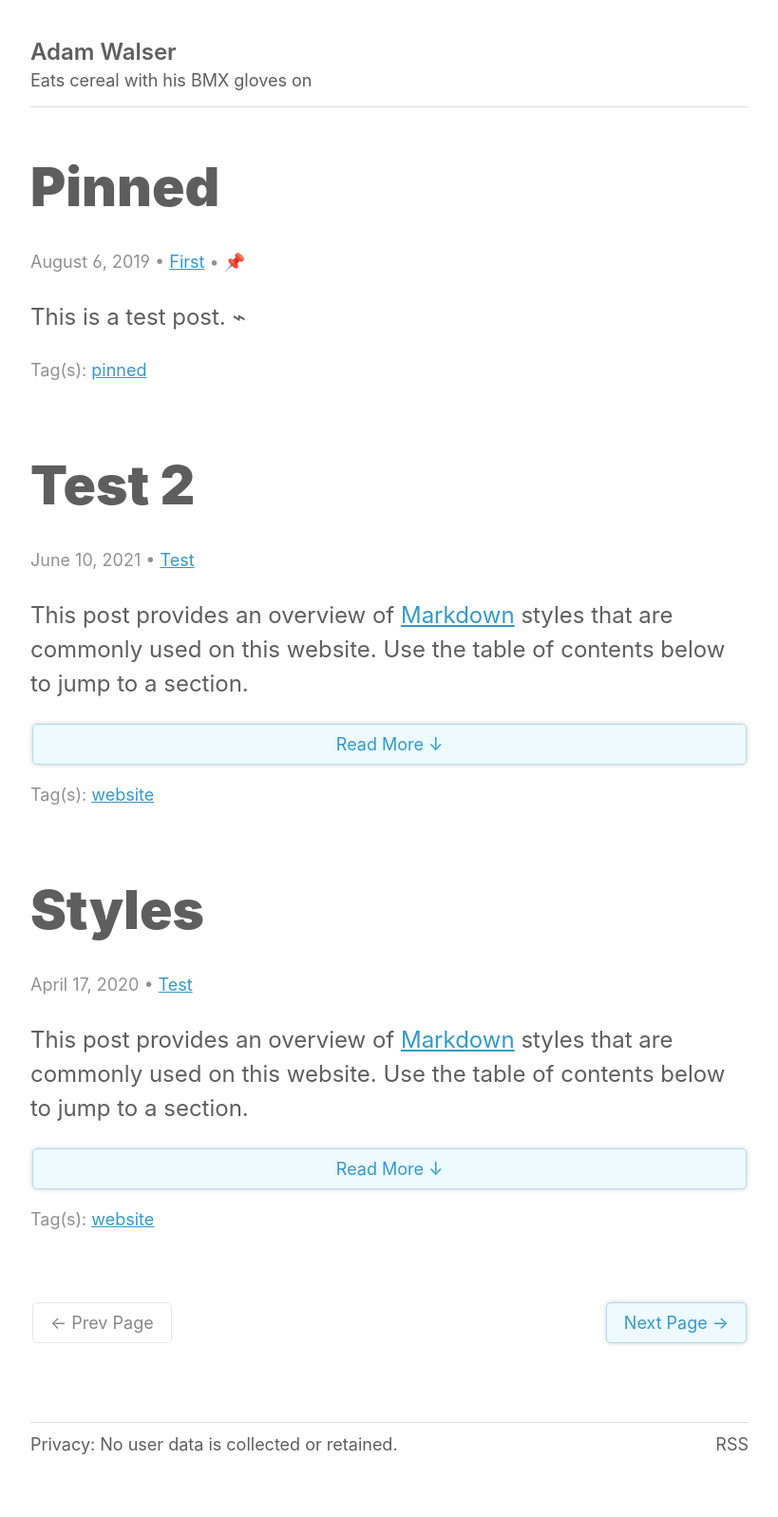
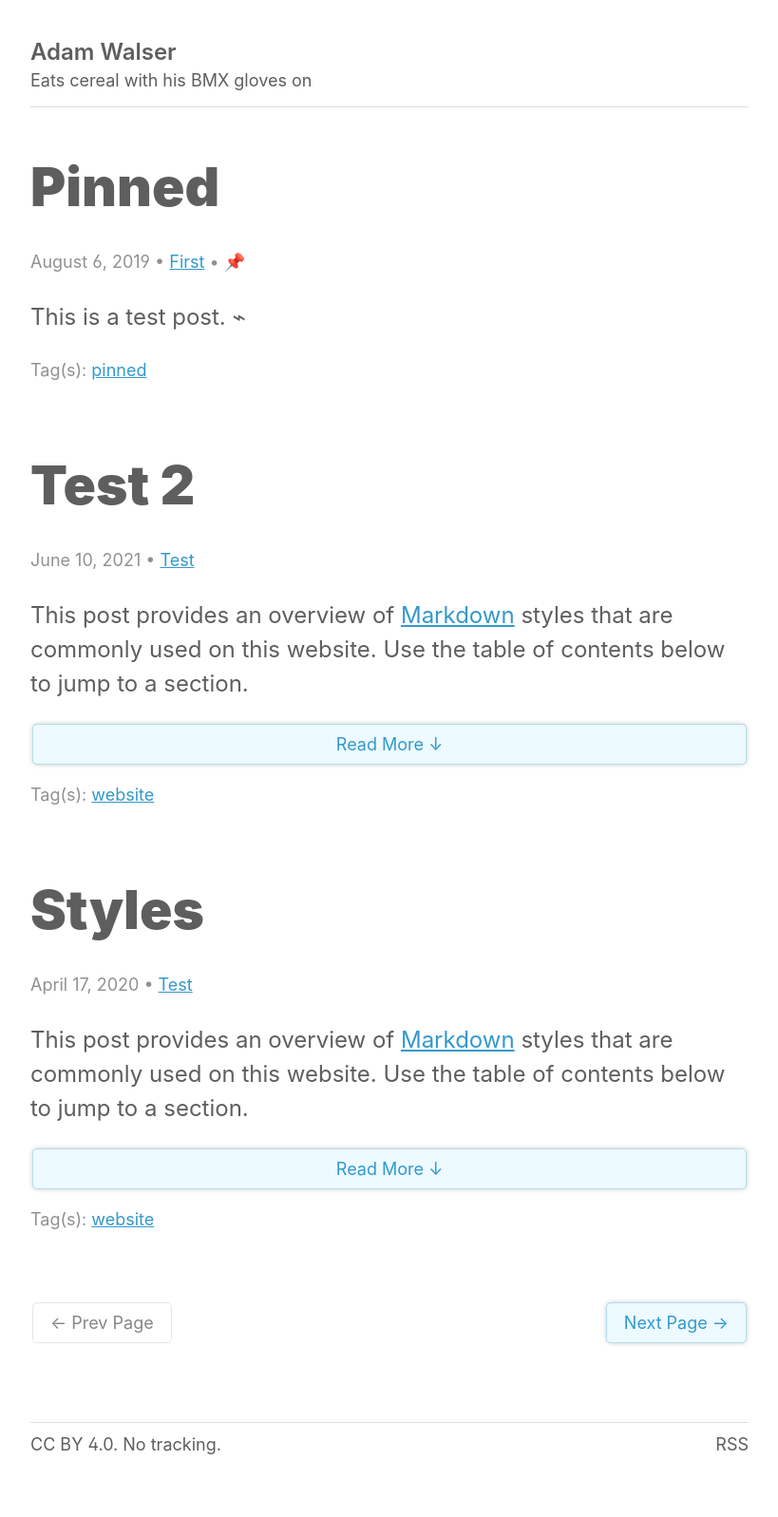
Before and after one commit to ajpwalser/ajpwalser.github.io, a Jekyll site: the page built from index.html, in a window 1280 px wide. Shown: the whole page at 95% size, without its empty margins (230-1049 px from the left). Built offline with Jekyll 4.4.1, drawn with Linux system fonts in a browser that asks for light colours; some web fonts are replaced; the list of posts is cut into pages by our own code.

Commit message:
Update default.html

```diff
--- a/_layouts/default.html
+++ b/_layouts/default.html
@@ -30,7 +30,7 @@
    <footer>
       <hr>
        <ul>
-         <li style="align-items:center;display:flex;flex-wrap:wrap;justify-content:space-between;margin-bottom:10px;">Privacy: No user data is collected or retained.
+         <li style="align-items:center;display:flex;flex-wrap:wrap;justify-content:space-between;margin-bottom:10px;"><a href="https://creativecommons.org/licenses/by/4.0/">CC BY 4.0. No tracking.
          <span><a href="{{ '/feed.xml' | prepend: site.baseurl | prepend: site.url }}">RSS</a></span></li>
        </ul>
    </footer>
```
